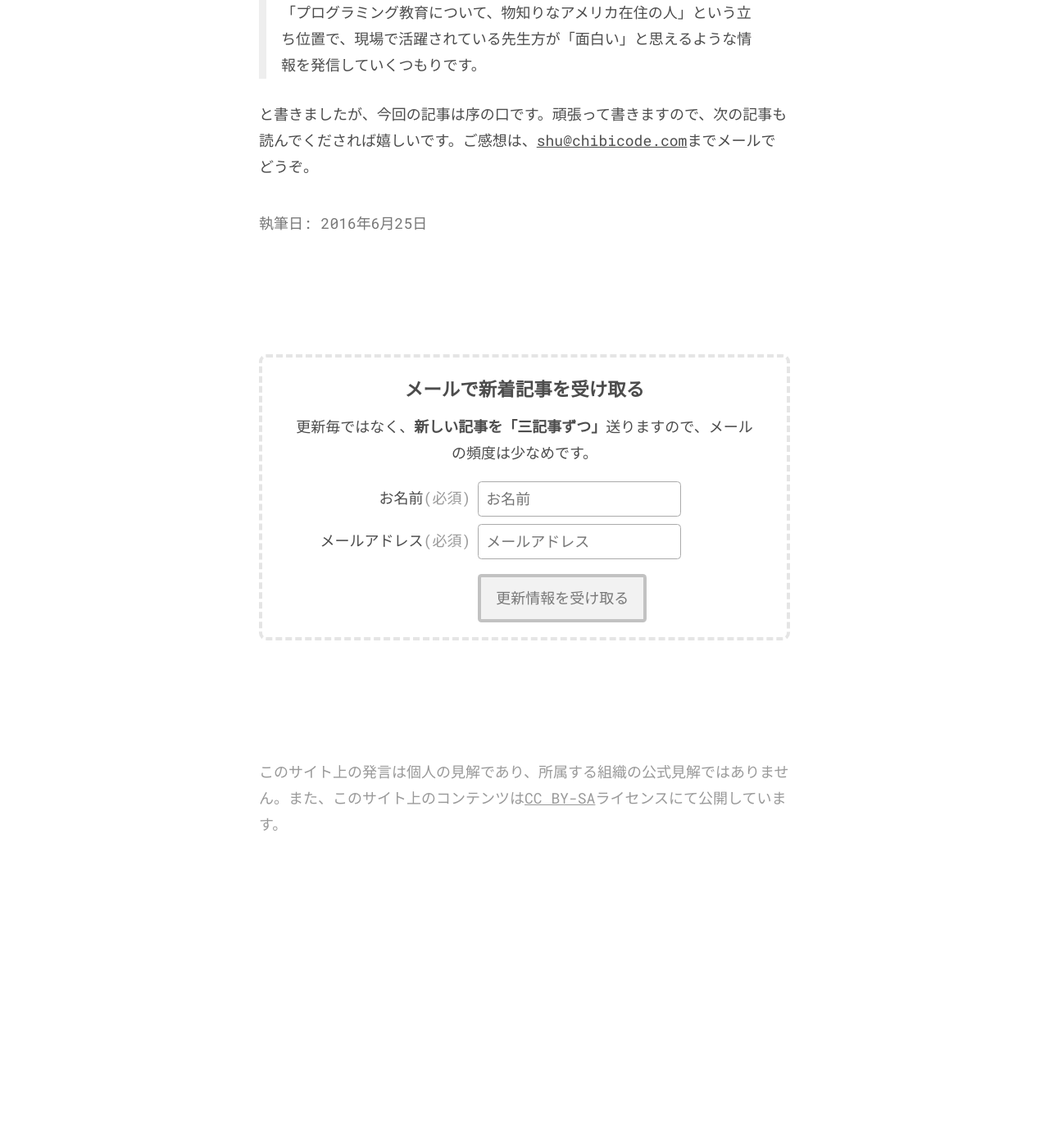
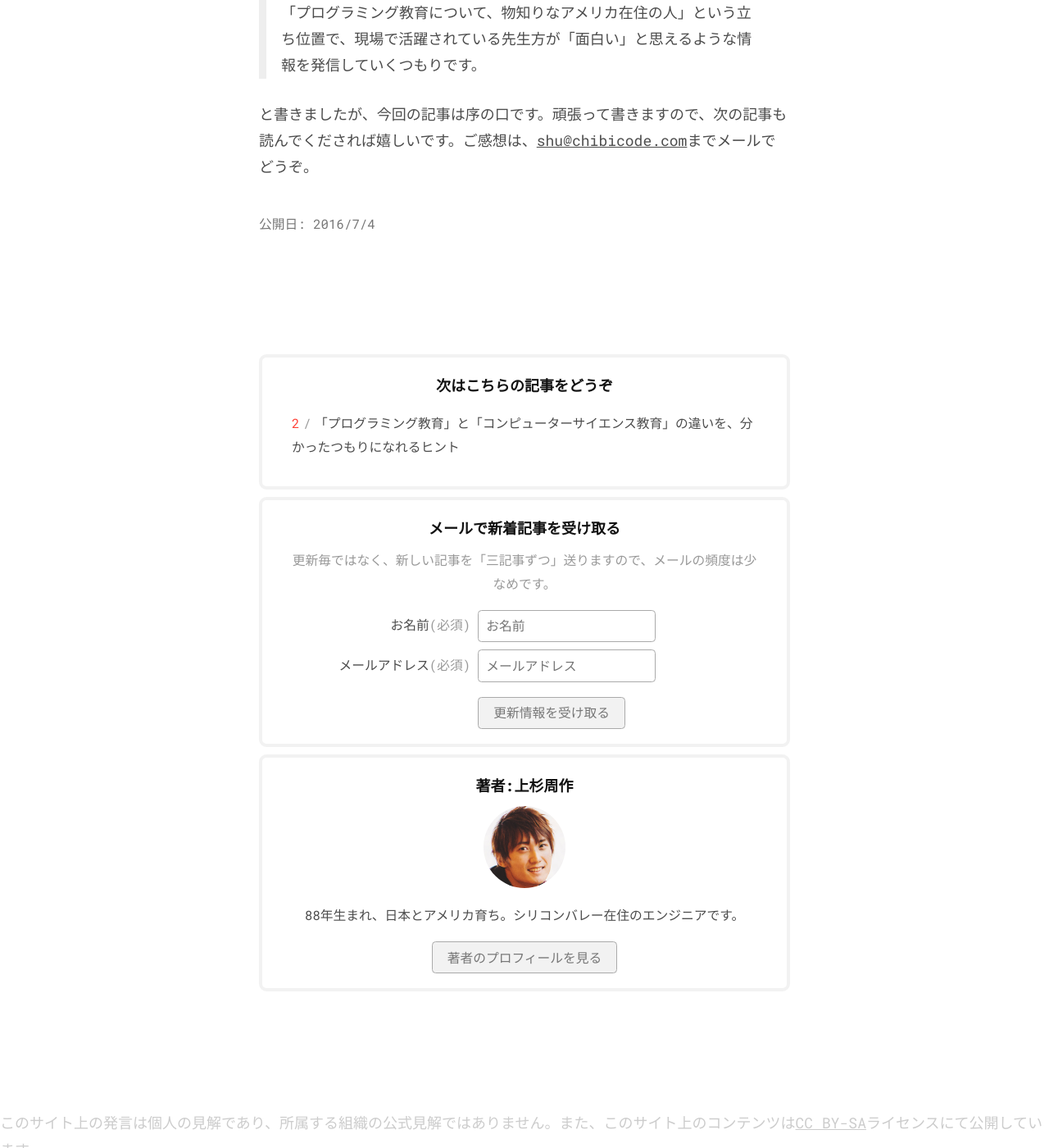
Before and after one commit to chibicode/senseicode, a Jekyll site: the page built from _posts/2016-06-25-introduction.md, in a window 1280 px wide and 1400 px high, scrolled down 11272 px. Shown: the whole window at 82% size. Built offline with Jekyll 4.4.1, drawn with Linux system fonts in a browser that asks for light colours; comment, search, counter and statistics services are not loaded; before the commit the page ends 12366 px from its top, so only the background shows below that.

Commit message:
Almost done w/ prep work

```diff
--- /dev/null
+++ b/_includes/about-me.html
@@ -0,0 +1,16 @@
+<div class="br3 bw1 b--black-05 bw2 ba pb3 pt3 ph4 mb2">
+  <h2 class="f5 mt0 mb2 tc">著者:上杉周作</h2>
+    <div class="mb2 tc">
+      <img src="/images/shu.jpg" width="100" height="100" class="br-100" />
+    </div>
+    <p class="f6 mt0 mb2 tc">
+      88年生まれ、日本とアメリカ育ち。シリコンバレー在住のエンジニアです。
+    </p>
+    <p class="mb0 tc">
+      <a href="http://chibicode.com/jp" class="dib pv1 ph3 ba b--light-silver br2 no-underline gray bg-black-05 dim pointer f6">
+        著者のプロフィールを見る
+      </a>
+    </p>
+  </div>
+</div>
+</article>
--- a/_includes/mailchimp.html
+++ b/_includes/mailchimp.html
@@ -1,11 +1,11 @@
-<div class="br3 bw2 b--dashed b--black-10 ba pb3 pt3 ph4">
+<div class="br3 bw1 b--black-05 bw2 ba pb3 pt3 ph4 mb2">
   <div class="mb3 tc">
-    <h3 class="f4 fw7 mt0 mb2">メールで新着記事を受け取る</h3>
-    <p class="mt0 mb3">
-      更新毎ではなく、<strong>新しい記事を「三記事ずつ」</strong>送りますので、メールの頻度は少なめです。
+    <h2 class="f5 mt0 mb2">メールで新着記事を受け取る</h2>
+    <p class="f6 mt0 mb3 silver">
+      更新毎ではなく、新しい記事を「三記事ずつ」送りますので、メールの頻度は少なめです。
     </p>
   </div>
-  <form action="//chibicode.us2.list-manage.com/subscribe/post?u=5837b6e89a84faa418fd21987&amp;id=b39a347ad4" method="post" id="mc-embedded-subscribe-form" name="mc-embedded-subscribe-form" target="_blank" novalidate>
+  <form action="//chibicode.us2.list-manage.com/subscribe/post?u=5837b6e89a84faa418fd21987&amp;id=b39a347ad4" method="post" id="mc-embedded-subscribe-form" name="mc-embedded-subscribe-form" target="_blank" novalidate class="f6">
     <div class="mb2 cf">
       <div class="fl w-40-ns w-100 mb0-ns tr-ns pr2-ns pv1-ns">
         <label for="mce-NAME">お名前<span class="silver">(必須)</span></label>
@@ -26,7 +26,7 @@
     <div class="cf">
       <div class="fl w-40-ns w-100 mb0-ns mb2 tr pr2-ns pv1"></div>
       <div class="fl w-60-ns w-100 mb0-ns mb2">
-        <input type="submit" value="更新情報を受け取る" name="subscribe" id="mc-embedded-subscribe" class="dib pv2 ph3 ba bw2 b--black-20 br2 no-underline gray bg-black-05 dim pointer">
+        <input type="submit" value="更新情報を受け取る" name="subscribe" id="mc-embedded-subscribe" class="dib pv1 ph3 ba b--light-silver br2 no-underline gray bg-black-05 dim pointer">
       </div>
     </div>
   </form>
--- a/_layouts/default.html
+++ b/_layouts/default.html
@@ -21,7 +21,7 @@
       <div class="mb6">
         {{ content }}
       </div>
-      <footer class="silver">
+      <footer class="moon-gray">
         このサイト上の発言は個人の見解であり、所属する組織の公式見解ではありません。また、このサイト上のコンテンツは<a href="http://creativecommons.org/liicenses/by-sa/4.0/deed.ja" class="color-inherit">CC BY-SA</a>ライセンスにて公開しています。
       </footer>
     </div>
--- a/_layouts/post.html
+++ b/_layouts/post.html
@@ -14,16 +14,31 @@ layout: default
   <section class="mb6">
     {% if page.published_at %}
     <div>
-      <span class="gray">
-        公開日: {{ page.published_at | date: "%Y年%-m月%-d日" }}
-      </span>
+      <time datetime="{{ page.date | date_to_xmlschema}}" class="gray f6">
+        公開日: {{ page.published_at | date: "%Y/%-m/%-d" }}
+      </time>
     </div>
     {% endif %}
-    <div>
-      <time datetime="{{ page.date | date_to_xmlschema}}" class="gray">
-        執筆日: {{ page.written_at | date: "%Y年%-m月%-d日" }}
-      </time>
+  </section>
+  {% if page.next_issues %}
+    <div class="br3 bw1 b--black-05 bw2 ba pb3 pt3 ph4 mb2">
+      <h2 class="f5 mt0 mb2 tc">次はこちらの記事をどうぞ</h2>
+      <ul class="list pa0 f6">
+      {% for next_issue in page.next_issues %}
+        {% assign next_posts = site.posts | where:"issue",next_issue %}
+        {% for next_post in next_posts %}
+          {% unless next_post.draft %}
+            <li class="mt0 mb2">
+              <a href="{{ next_post.url }}" class="color-inherit no-underline hover-color">
+                <span class="red mr1">{{ next_post.issue }}</span><span class="silver mr1">/</span>{{ next_post.title }}
+              </a>
+            </li>
+          {% endunless %}
+        {% endfor %}
+      {% endfor %}
+      </ul>
     </div>
-  </section>
+  {% endif %}
   {% include mailchimp.html %}
+  {% include about-me.html %}
 </article>
--- a/_posts/2016-06-25-introduction.md
+++ b/_posts/2016-06-25-introduction.md
@@ -2,9 +2,10 @@
 issue: 1
 title: いたるところにテクノロジー「の先生」がいる未来へ
 permalink: /1-introduction
-written_at: 2016-06-25
+published_at: 2016-07-04
 image: /images/1/edix-1.jpg
-draft: true
+next_issues:
+  - 2
 ---
 
 学校の先生方へ
--- /dev/null
+++ b/_posts/2016-06-30-cs-vs-programming.md
@@ -0,0 +1,9 @@
+---
+issue: 2
+title: 「プログラミング教育」と「コンピューターサイエンス教育」の違いを、分かったつもりになれるヒント
+permalink: /2-cs-vs-programming
+published_at: 2016-07-04
+image: /images/1/edix-1.jpg
+next_issues:
+  - 3
+---
```
Also changed, not shown: _posts/2016-07-01-edtech-hype-cycle.md (added, +7 -0 lines), index.html (+12 -8 lines), src/css/app.css (+8 -5 lines), dist/bundle.js, images/shu.jpg (added).
